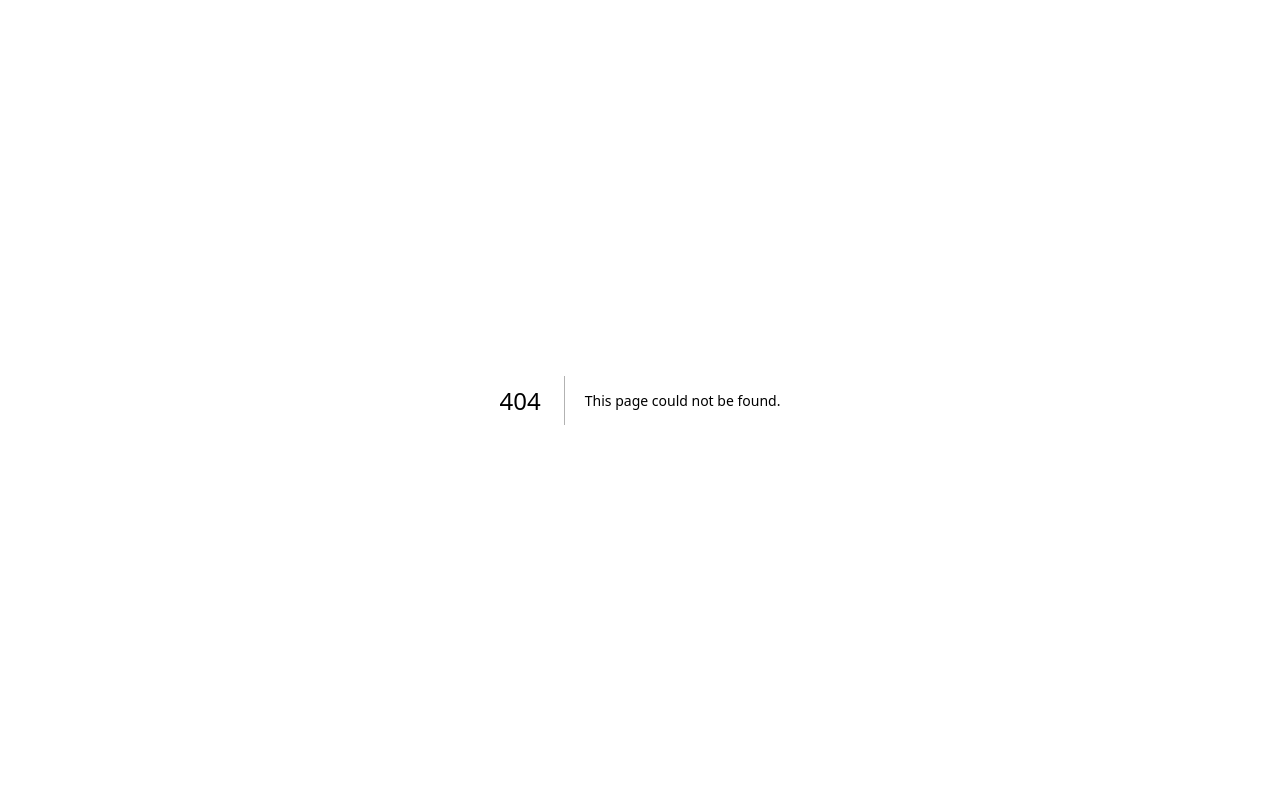
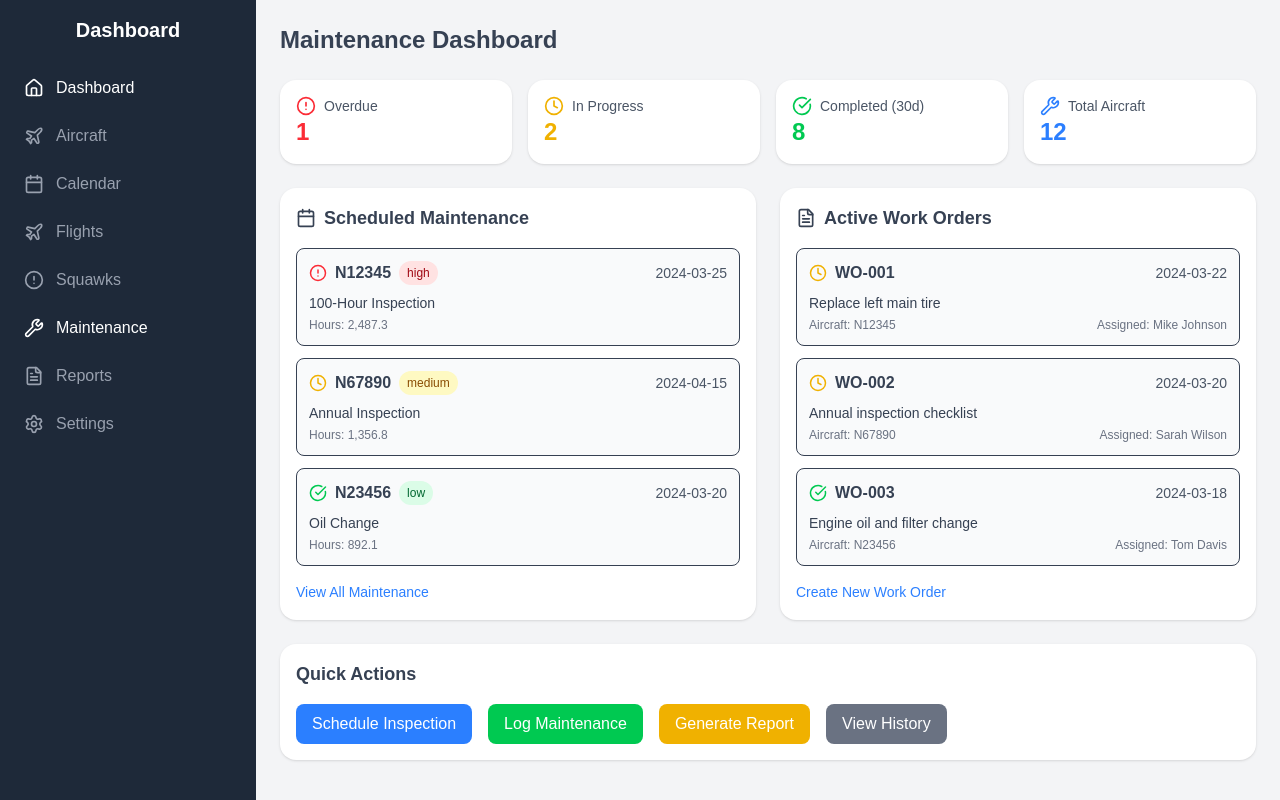
Before and after one commit to TroyOwens0493/digitalLogbooks, a Next.js app: page /maintenance in a window 1280 px wide. Before the commit this address had no page. Built offline with nearby package versions, Linux system fonts and the light colour scheme.

Commit message:
Add complete maintenance page with navigation and sample data
Co-authored-by: TroyOwens0493 <147565176+TroyOwens0493@users.noreply.github.com>

```diff
--- /dev/null
+++ b/src/app/maintenance/page.tsx
@@ -0,0 +1,12 @@
+// app/maintenance/page.tsx
+import Sidebar from "../../components/Sidebar";
+import Maintenance from "../../components/Maintenance";
+
+export default function MaintenancePage() {
+    return (
+        <div className="flex h-screen bg-gray-100">
+            <Sidebar />
+            <Maintenance />
+        </div>
+    );
+}
--- /dev/null
+++ b/src/components/Maintenance.jsx
@@ -0,0 +1,200 @@
+// components/Maintenance.jsx
+import { AlertCircle, CheckCircle, Clock, Wrench, Calendar, FileText } from "lucide-react";
+
+export default function Maintenance() {
+    const maintenanceItems = [
+        {
+            id: 1,
+            aircraft: "N12345",
+            type: "100-Hour Inspection",
+            status: "Due",
+            dueDate: "2024-03-25",
+            hours: "2,487.3",
+            priority: "high"
+        },
+        {
+            id: 2,
+            aircraft: "N67890",
+            type: "Annual Inspection",
+            status: "In Progress",
+            dueDate: "2024-04-15",
+            hours: "1,356.8",
+            priority: "medium"
+        },
+        {
+            id: 3,
+            aircraft: "N23456",
+            type: "Oil Change",
+            status: "Completed",
+            dueDate: "2024-03-20",
+            hours: "892.1",
+            priority: "low"
+        }
+    ];
+
+    const workOrders = [
+        {
+            id: "WO-001",
+            aircraft: "N12345",
+            description: "Replace left main tire",
+            assignedTo: "Mike Johnson",
+            status: "In Progress",
+            createdDate: "2024-03-22"
+        },
+        {
+            id: "WO-002",
+            aircraft: "N67890",
+            description: "Annual inspection checklist",
+            assignedTo: "Sarah Wilson",
+            status: "In Progress",
+            createdDate: "2024-03-20"
+        },
+        {
+            id: "WO-003",
+            aircraft: "N23456",
+            description: "Engine oil and filter change",
+            assignedTo: "Tom Davis",
+            status: "Completed",
+            createdDate: "2024-03-18"
+        }
+    ];
+
+    const getStatusIcon = (status) => {
+        switch (status) {
+            case "Due":
+                return <AlertCircle size={18} className="text-red-500" />;
+            case "In Progress":
+                return <Clock size={18} className="text-yellow-500" />;
+            case "Completed":
+                return <CheckCircle size={18} className="text-green-500" />;
+            default:
+                return <Clock size={18} className="text-gray-500" />;
+        }
+    };
+
+    const getPriorityColor = (priority) => {
+        switch (priority) {
+            case "high":
+                return "bg-red-100 text-red-800";
+            case "medium":
+                return "bg-yellow-100 text-yellow-800";
+            case "low":
+                return "bg-green-100 text-green-800";
+            default:
+                return "bg-gray-100 text-gray-800";
+        }
+    };
+
+    return (
+        <div className="p-6 flex-1">
+            <h1 className="text-2xl font-bold mb-6">Maintenance Dashboard</h1>
+
+            {/* Quick Stats */}
+            <div className="grid grid-cols-4 gap-4 mb-6">
+                <div className="bg-white p-4 rounded-2xl shadow">
+                    <div className="flex items-center gap-2">
+                        <AlertCircle size={20} className="text-red-500" />
+                        <span className="text-sm text-gray-600">Overdue</span>
+                    </div>
+                    <p className="text-2xl font-bold text-red-500">1</p>
+                </div>
+                <div className="bg-white p-4 rounded-2xl shadow">
+                    <div className="flex items-center gap-2">
+                        <Clock size={20} className="text-yellow-500" />
+                        <span className="text-sm text-gray-600">In Progress</span>
+                    </div>
+                    <p className="text-2xl font-bold text-yellow-500">2</p>
+                </div>
+                <div className="bg-white p-4 rounded-2xl shadow">
+                    <div className="flex items-center gap-2">
+                        <CheckCircle size={20} className="text-green-500" />
+                        <span className="text-sm text-gray-600">Completed (30d)</span>
+                    </div>
+                    <p className="text-2xl font-bold text-green-500">8</p>
+                </div>
+                <div className="bg-white p-4 rounded-2xl shadow">
+                    <div className="flex items-center gap-2">
+                        <Wrench size={20} className="text-blue-500" />
+                        <span className="text-sm text-gray-600">Total Aircraft</span>
+                    </div>
+                    <p className="text-2xl font-bold text-blue-500">12</p>
+                </div>
+            </div>
+
+            <div className="grid grid-cols-2 gap-6">
+                {/* Scheduled Maintenance */}
+                <div className="bg-white p-4 rounded-2xl shadow">
+                    <div className="flex items-center gap-2 mb-4">
+                        <Calendar size={20} />
+                        <h2 className="text-lg font-semibold">Scheduled Maintenance</h2>
+                    </div>
+                    <div className="space-y-3">
+                        {maintenanceItems.map((item) => (
+                            <div key={item.id} className="p-3 bg-gray-50 rounded-lg border">
+                                <div className="flex items-center justify-between mb-2">
+                                    <div className="flex items-center gap-2">
+                                        {getStatusIcon(item.status)}
+                                        <span className="font-semibold">{item.aircraft}</span>
+                                        <span className={`px-2 py-1 rounded-full text-xs ${getPriorityColor(item.priority)}`}>
+                                            {item.priority}
+                                        </span>
+                                    </div>
+                                    <span className="text-sm text-gray-600">{item.dueDate}</span>
+                                </div>
+                                <p className="text-sm text-gray-700 mb-1">{item.type}</p>
+                                <p className="text-xs text-gray-500">Hours: {item.hours}</p>
+                            </div>
+                        ))}
+                    </div>
+                    <button className="mt-4 text-blue-500 text-sm font-medium">View All Maintenance</button>
+                </div>
+
+                {/* Active Work Orders */}
+                <div className="bg-white p-4 rounded-2xl shadow">
+                    <div className="flex items-center gap-2 mb-4">
+                        <FileText size={20} />
+                        <h2 className="text-lg font-semibold">Active Work Orders</h2>
+                    </div>
+                    <div className="space-y-3">
+                        {workOrders.map((order) => (
+                            <div key={order.id} className="p-3 bg-gray-50 rounded-lg border">
+                                <div className="flex items-center justify-between mb-2">
+                                    <div className="flex items-center gap-2">
+                                        {getStatusIcon(order.status)}
+                                        <span className="font-semibold">{order.id}</span>
+                                    </div>
+                                    <span className="text-sm text-gray-600">{order.createdDate}</span>
+                                </div>
+                                <p className="text-sm text-gray-700 mb-1">{order.description}</p>
+                                <div className="flex justify-between text-xs text-gray-500">
+                                    <span>Aircraft: {order.aircraft}</span>
+                                    <span>Assigned: {order.assignedTo}</span>
+                                </div>
+                            </div>
+                        ))}
+                    </div>
+                    <button className="mt-4 text-blue-500 text-sm font-medium">Create New Work Order</button>
+                </div>
+            </div>
+
+            {/* Quick Actions */}
+            <div className="mt-6 bg-white p-4 rounded-2xl shadow">
+                <h2 className="text-lg font-semibold mb-4">Quick Actions</h2>
+                <div className="flex gap-4">
+                    <button className="bg-blue-500 text-white px-4 py-2 rounded-lg hover:bg-blue-600 transition-colors">
+                        Schedule Inspection
+                    </button>
+                    <button className="bg-green-500 text-white px-4 py-2 rounded-lg hover:bg-green-600 transition-colors">
+                        Log Maintenance
+                    </button>
+                    <button className="bg-yellow-500 text-white px-4 py-2 rounded-lg hover:bg-yellow-600 transition-colors">
+                        Generate Report
+                    </button>
+                    <button className="bg-gray-500 text-white px-4 py-2 rounded-lg hover:bg-gray-600 transition-colors">
+                        View History
+                    </button>
+                </div>
+            </div>
+        </div>
+    );
+}
--- a/src/components/Sidebar.jsx
+++ b/src/components/Sidebar.jsx
@@ -1,16 +1,17 @@
 // components/Sidebar.jsx
 import { Home, Calendar, Plane, Wrench, FileText, Settings, AlertCircle } from "lucide-react";
+import Link from "next/link";
 
 export default function Sidebar() {
     const menuItems = [
-        { label: "Dashboard", icon: <Home size={20} /> },
-        { label: "Aircraft", icon: <Plane size={20} /> },
-        { label: "Calendar", icon: <Calendar size={20} /> },
-        { label: "Flights", icon: <Plane size={20} /> },
-        { label: "Squawks", icon: <AlertCircle size={20} /> },
-        { label: "Maintenance", icon: <Wrench size={20} /> },
-        { label: "Reports", icon: <FileText size={20} /> },
-        { label: "Settings", icon: <Settings size={20} /> },
+        { label: "Dashboard", icon: <Home size={20} />, href: "/" },
+        { label: "Aircraft", icon: <Plane size={20} />, href: "#" },
+        { label: "Calendar", icon: <Calendar size={20} />, href: "#" },
+        { label: "Flights", icon: <Plane size={20} />, href: "#" },
+        { label: "Squawks", icon: <AlertCircle size={20} />, href: "#" },
+        { label: "Maintenance", icon: <Wrench size={20} />, href: "/maintenance" },
+        { label: "Reports", icon: <FileText size={20} />, href: "#" },
+        { label: "Settings", icon: <Settings size={20} />, href: "#" },
     ];
 
     return (
@@ -20,12 +21,18 @@ export default function Sidebar() {
             </div>
             <ul className="space-y-2">
                 {menuItems.map((item, idx) => (
-                    <li
-                        key={idx}
-                        className="flex items-center gap-3 p-2 rounded-lg hover:bg-gray-700 cursor-pointer"
-                    >
-                        {item.icon}
-                        <span>{item.label}</span>
+                    <li key={idx}>
+                        {item.href === "#" ? (
+                            <div className="flex items-center gap-3 p-2 rounded-lg hover:bg-gray-700 cursor-pointer text-gray-400">
+                                {item.icon}
+                                <span>{item.label}</span>
+                            </div>
+                        ) : (
+                            <Link href={item.href} className="flex items-center gap-3 p-2 rounded-lg hover:bg-gray-700 cursor-pointer transition-colors">
+                                {item.icon}
+                                <span>{item.label}</span>
+                            </Link>
+                        )}
                     </li>
                 ))}
             </ul>
```
Also changed, not shown: 1 other file (tests, documents, lock files or other folders).
